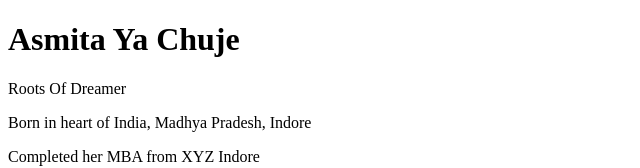
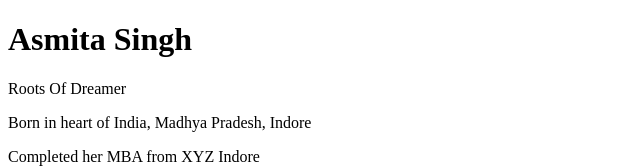
Before and after one commit to dkotian1981/Asmi, a plain HTML site: page index.html in a window 1280 px wide. Shown: the top 168 px of the page, without its empty margins (0-640 px from the left). Drawn offline with Linux system fonts and the light colour scheme.

Commit message:
Update index.html

```diff
--- a/index.html
+++ b/index.html
@@ -15,7 +15,7 @@ img {
 
 
 <body>
-    <h1>Asmita Ya Chuje</h1>
+    <h1>Asmita Singh</h1>
     <p>Roots Of Dreamer</p>
     <p>Born in heart of India, Madhya Pradesh, Indore</p>
     <p>Completed her MBA from XYZ Indore</p>
```
